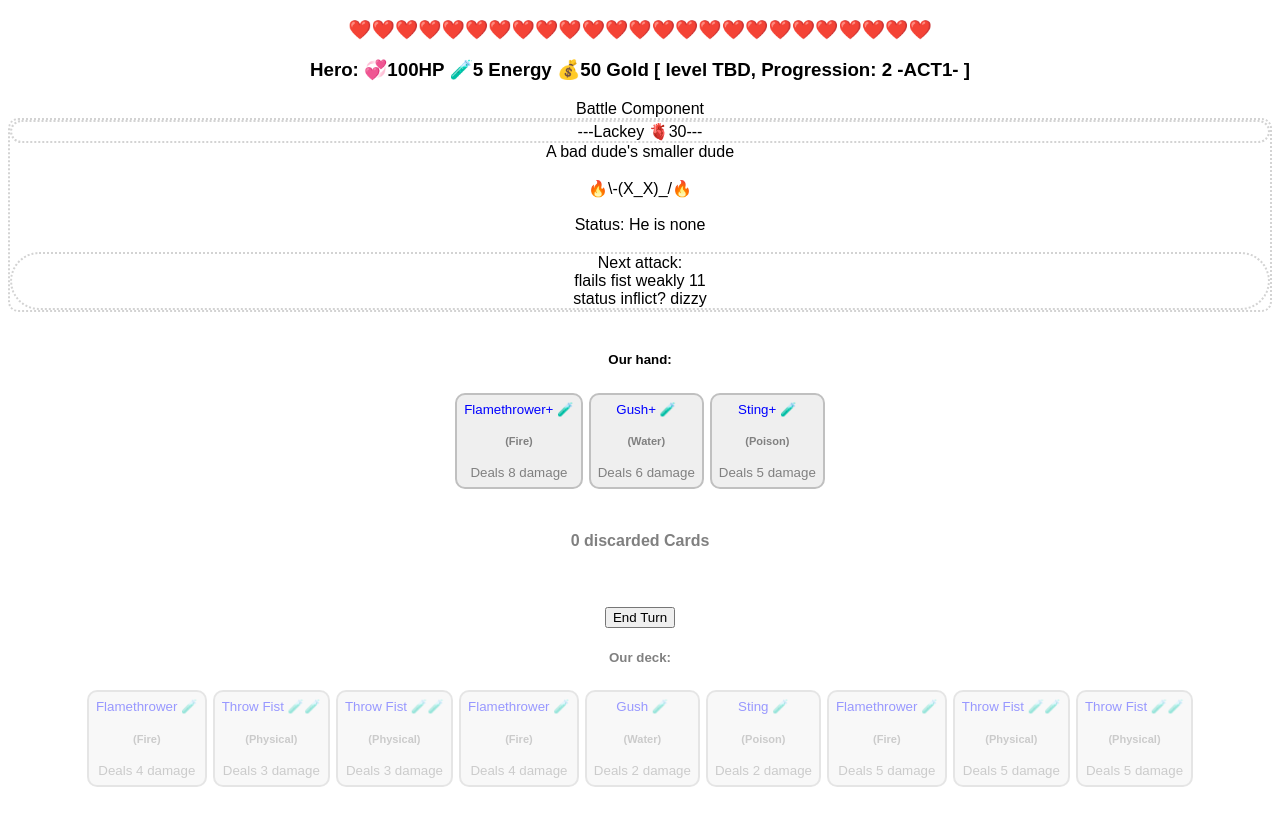
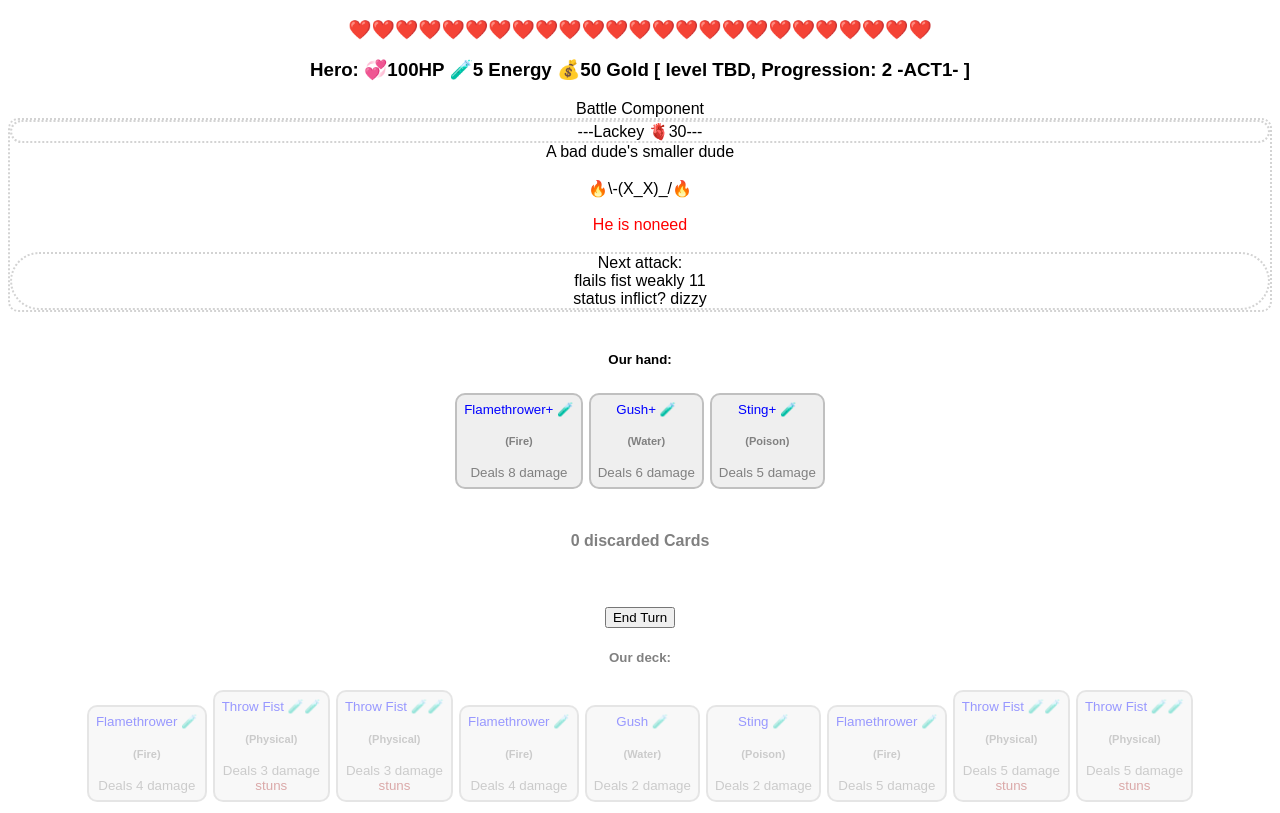
Before and after one commit to p0cket/card-game-fun, a React (Create React App) app: page / in a window 1280 px wide. Both pictures are taken after a click on the button "Next Level". Built offline with nearby package versions, Linux system fonts and the light colour scheme.

Commit message:
feat: added applying status to enemies, they don't do anything yet though

```diff
--- a/src/components/Card.js
+++ b/src/components/Card.js
@@ -1,6 +1,6 @@
 import React from 'react'
 const Card = ({ cardValue, useCard }) => {
-  const { type, name, num, cost } = cardValue;
+  const { type, name, num, cost, effect } = cardValue;
   const styles = {
     cardStyle: {
       color: "blue",
@@ -19,6 +19,7 @@ const Card = ({ cardValue, useCard }) => {
         {`${name} ${energyEmoji.repeat(cost)}`}
         <h5 style={{ color: "gray" }}>{`(${type})`}</h5>
         <div style={{ color: "gray" }}>{`Deals ${num} damage`}</div>
+        <div style={{ color: "brown" }}> {effect ? `${effect}s` : `` } </div>
         { cardValue.price? <div>price: {cardValue.price}</div> : <></>}
       </button>
     </>
--- a/src/components/Enemy.js
+++ b/src/components/Enemy.js
@@ -21,7 +21,7 @@ const Enemy = ({ enemyData }) => {
       </div>
       <br />
       {/* @TODO fix status so it shows something other than None */}
-      <div>Status: He is {status}</div>
+      <div style={{ color: "red" }}> {status? `He is ${status}ed`: `unaffected`}</div>
       <br />
       <div style={{ border: "2px dotted lightgray", borderRadius: "30px" }}>
         Next attack: <br />
--- a/src/components/scenes/Rest.js
+++ b/src/components/scenes/Rest.js
@@ -31,8 +31,8 @@ const Rest = ({dispatch}) => {
         Heal
       </button>
       <br />
+      <br />
       <button onClick={loadNextLevel}>Next Level</button>
-      <br />
     </>
   );
 };
--- a/src/consts/consts.js
+++ b/src/consts/consts.js
@@ -1,16 +1,16 @@
 export const startingDeck = [
-  { type: "Fire", name: "Flamethrower+", num: 8, cost: 1, id: 1 },
-  { type: "Water", name: "Gush+", num: 6, cost: 1, id: 2 },
-  { type: "Poison", name: "Sting+", num: 5, cost: 1, id: 3 },
-  { type: "Fire", name: "Flamethrower", num: 4, cost: 1, id: 4 },
-  { type: "Physical", name: "Throw Fist", num: 3, cost: 2, id: 5 },
-  { type: "Physical", name: "Throw Fist", num: 3, cost: 2, id: 6 },
-  { type: "Fire", name: "Flamethrower", num: 4, cost: 1, id: 7 },
-  { type: "Water", name: "Gush", num: 2, cost: 1, id: 8 },
-  { type: "Poison", name: "Sting", num: 2, cost: 1, id: 9 },
-  { type: "Fire", name: "Flamethrower", num: 5, cost: 1, id: 10 },
-  { type: "Physical", name: "Throw Fist", num: 5, cost: 2, id: 11 },
-  { type: "Physical", name: "Throw Fist", num: 5, cost: 2, id: 12 },
+  { type: "Fire", name: "Flamethrower+", num: 8, cost: 1, id: 1, effect: null },
+  { type: "Water", name: "Gush+", num: 6, cost: 1, id: 2, effect: null },
+  { type: "Poison", name: "Sting+", num: 5, cost: 1, id: 3, effect: null },
+  { type: "Fire", name: "Flamethrower", num: 4, cost: 1, id: 4, effect: null },
+  { type: "Physical", name: "Throw Fist", num: 3, cost: 2, id: 5, effect: "stun" },
+  { type: "Physical", name: "Throw Fist", num: 3, cost: 2, id: 6, effect: "stun" },
+  { type: "Fire", name: "Flamethrower", num: 4, cost: 1, id: 7, effect: null },
+  { type: "Water", name: "Gush", num: 2, cost: 1, id: 8, effect: null },
+  { type: "Poison", name: "Sting", num: 2, cost: 1, id: 9, effect: null },
+  { type: "Fire", name: "Flamethrower", num: 5, cost: 1, id: 10, effect: null },
+  { type: "Physical", name: "Throw Fist", num: 5, cost: 2, id: 11, effect: "stun" },
+  { type: "Physical", name: "Throw Fist", num: 5, cost: 2, id: 12, effect: "stun" },
 ];
 
 export const startingData = {
@@ -27,7 +27,7 @@ export const startingData = {
       bio: "just a standaard enemi",
       health: "30",
       energy: 6,
-      status: "Feelin great",
+      status: "none",
       nextAttack: "none",
       attacks: [
         {
--- a/src/reducer.js
+++ b/src/reducer.js
@@ -65,7 +65,6 @@ const setMyDataHandler = (payload) => {
   return payload
 }
 
-
 const setMyBalanceHandler = (state, payload) => {
   const newBalance = state.gold + payload
   const nextState = { ...state, gold: newBalance }
@@ -84,22 +83,17 @@ const setAlertHandler = (state, payload) => {
 
 const playCardHandler = (state, { card, battlePayload }) => {
   console.log(`payload&card`, card, battlePayload)
-  //
   let nextState = { ...state }
-  //
-  if (nextState.hero.energy < card.cost) {
+  const myEnergy = nextState.hero.energy
+  const enemyHealth = nextState.battle.enemy.health
+
+  if (myEnergy < card.cost) {
     return setAlertHandler(nextState, `Not enough energy to play that card :(`)
   }
-  if (nextState.battle.enemy.health - card.num <= 0) {
+  if (enemyHealth - card.num <= 0) {
     console.log(`you defeated the enemy!`)
 
     //put hand back into deck
-    console.log(
-      `nextState.deck`,
-      nextState.deck,
-      `nextState.battle.hand`,
-      nextState.battle.hand
-    )
     let nextDeck = []
     nextDeck.push(...nextState.deck)
     nextDeck.push(...nextState.battle.hand)
@@ -107,8 +101,9 @@ const playCardHandler = (state, { card, battlePayload }) => {
 
     // generate new rewards
     nextState = generateRewardsHandler(
-      nextState
-      // ,payload (seed, level)
+      nextState,
+      battlePayload
+      //(seed, level)
     )
 
     nextState = setMyDataHandler({
@@ -122,11 +117,29 @@ const playCardHandler = (state, { card, battlePayload }) => {
     console.log(`payload`, battlePayload)
 
     nextState = setSceneHandler(nextState, payload)
-    // return nextState;
   }
+  // play the card
   const myHandIndex = nextState.battle.hand.indexOf(card)
   const hand = [...nextState.battle.hand]
   hand.splice(myHandIndex, 1)
+
+  if (card.effect != null) {
+    const statusPayload = {card, battlePayload}
+    nextState = applyStatusHandler(nextState, statusPayload)
+  }
+
+  // If status affect, use status affect
+  // appliedStatusState = applyStatusHandler(state, payload)
+
+  // poison deals damage,
+  // stun makes him not attack next turn
+  // injure makes his attacks weaker
+  // sleep makes him possibly not attack for multiple turns
+
+  // buffs
+  // evasion buff
+  // armor buff
+  // heal buff
 
   const energyLeft = nextState.hero.energy - card.cost
   const enemyHealthLeft = nextState.battle.enemy.health - card.num
@@ -144,6 +157,27 @@ const playCardHandler = (state, { card, battlePayload }) => {
   }
   console.log(`nextState: `, nextState)
   return discardCardHandler(nextState, { cardToRemove: card })
+}
+
+const applyStatusHandler = (state, { card, battlePayload }) => {
+  console.log(`Apply Status effect`, card, battlePayload)
+
+  const nextState = { ...state }
+  const statusEffect = card.effect
+  console.log(`Apply Status of ${statusEffect}`, card, battlePayload)
+  switch (statusEffect) {
+    case "stun":
+      return {
+        ...nextState,
+        battle: {
+          ...nextState.battle,
+          enemy: { ...nextState.battle.enemy, status: "stun" },
+        },
+      }
+    default:
+      console.log(`no statusEffect matched, returning state`)
+      return nextState
+  }
 }
 
 const discardCardHandler = (state, payload) => {
@@ -274,7 +308,7 @@ const restHandler = (state) => {
   return fullHealed
 }
 
-const eventChoiceHandler = (state, {num, battlePayload}) => {
+const eventChoiceHandler = (state, { num, battlePayload }) => {
   //maybe as a `switch` statement to determine the actions
   const newState = setMyBalanceHandler(state, num)
   const nextSceneState = setSceneHandler(newState, battlePayload)
@@ -283,16 +317,16 @@ const eventChoiceHandler = (state, {num, battlePayload}) => {
 
 const purchaseHandler = (state, payload) => {
   // ---
-  const { card, battlePayload } = payload;
-  const nextState = {...state}
-    //subtract the money from the gameData.gold,
-    // add the card from the payload
-  if(nextState.gold >=  card.price) {
+  const { card, battlePayload } = payload
+  const nextState = { ...state }
+  //subtract the money from the gameData.gold,
+  // add the card from the payload
+  if (nextState.gold >= card.price) {
     const addedCardState = addCardHandler(nextState, { card })
     const newGoldBalance = addedCardState.gold - card.price
 
-    const newCardandGoldState = {...addedCardState, gold: newGoldBalance}
-    const returnableState =  setSceneHandler(newCardandGoldState, battlePayload)
+    const newCardandGoldState = { ...addedCardState, gold: newGoldBalance }
+    const returnableState = setSceneHandler(newCardandGoldState, battlePayload)
     return returnableState
   } else {
     // if you don't have enough money, you can buy.
@@ -304,14 +338,19 @@ const purchaseHandler = (state, payload) => {
 }
 
 const generateRewardsHandler = (state, payload) => {
-  console.log(`generateRewardsHandler running:`, state, `payload (currently none)`, payload)
+  console.log(
+    `generateRewardsHandler running:`,
+    state,
+    `payload (currently none)`,
+    payload
+  )
   // take list of rewards, use a seed for the randomization
   let randomizedCards = shuffle(allAvailableRewards, Math.random())
   // let randomizedCards = shuffle(rewardAttacks, Math.random() * seed)
-  console.log(`reward card arr`,randomizedCards)
+  console.log(`reward card arr`, randomizedCards)
 
   const cardsToReturn = randomizedCards.slice(0, 3)
-  console.log(`reward card arr sliced for only 3`,randomizedCards)
+  console.log(`reward card arr sliced for only 3`, randomizedCards)
 
   const nextState = { ...state, availableRewards: cardsToReturn }
   return nextState
@@ -324,7 +363,10 @@ const setRewardHandler = (state, payload) => {
     newState
     // ,payload (seed, level)
   )
-  const nextSceneState = setSceneHandler(newStateWithFreshRewards, payload.battlePayload)
+  const nextSceneState = setSceneHandler(
+    newStateWithFreshRewards,
+    payload.battlePayload
+  )
   return nextSceneState
   // return newState;
 }
```
